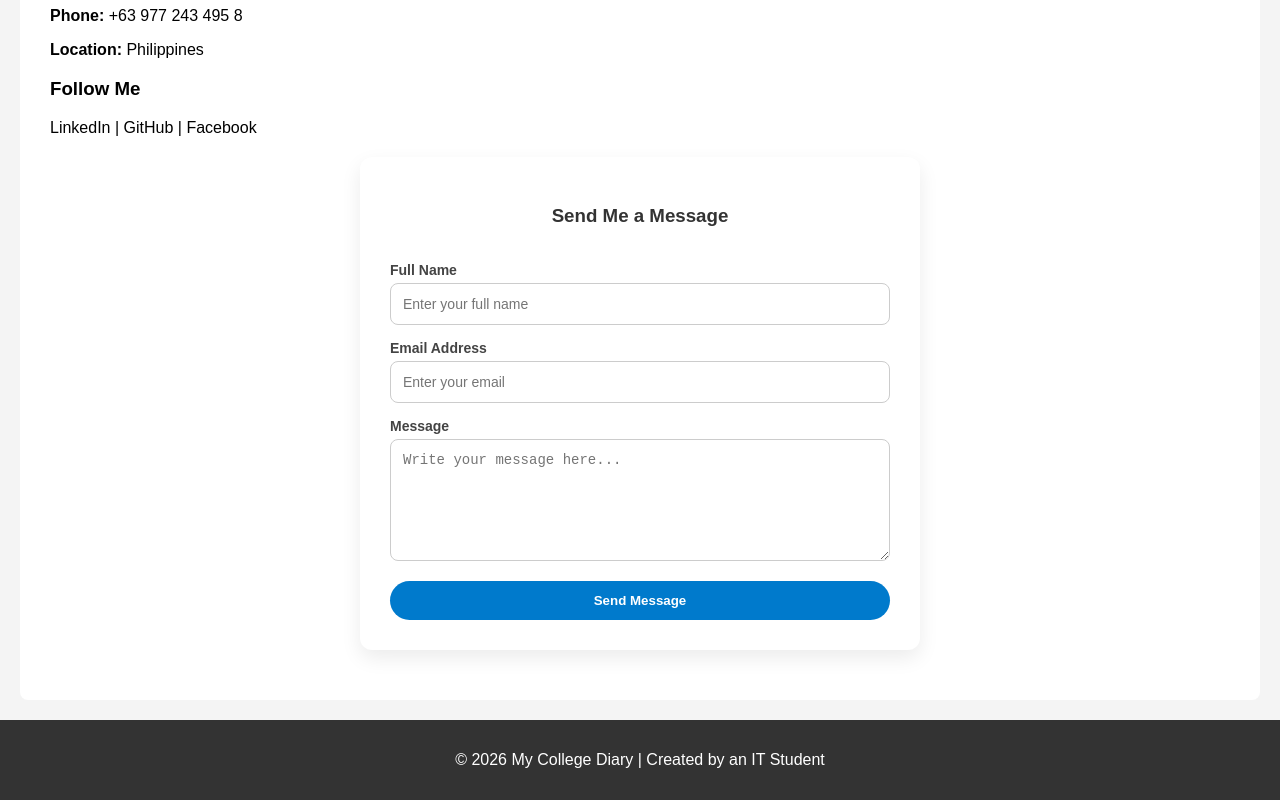
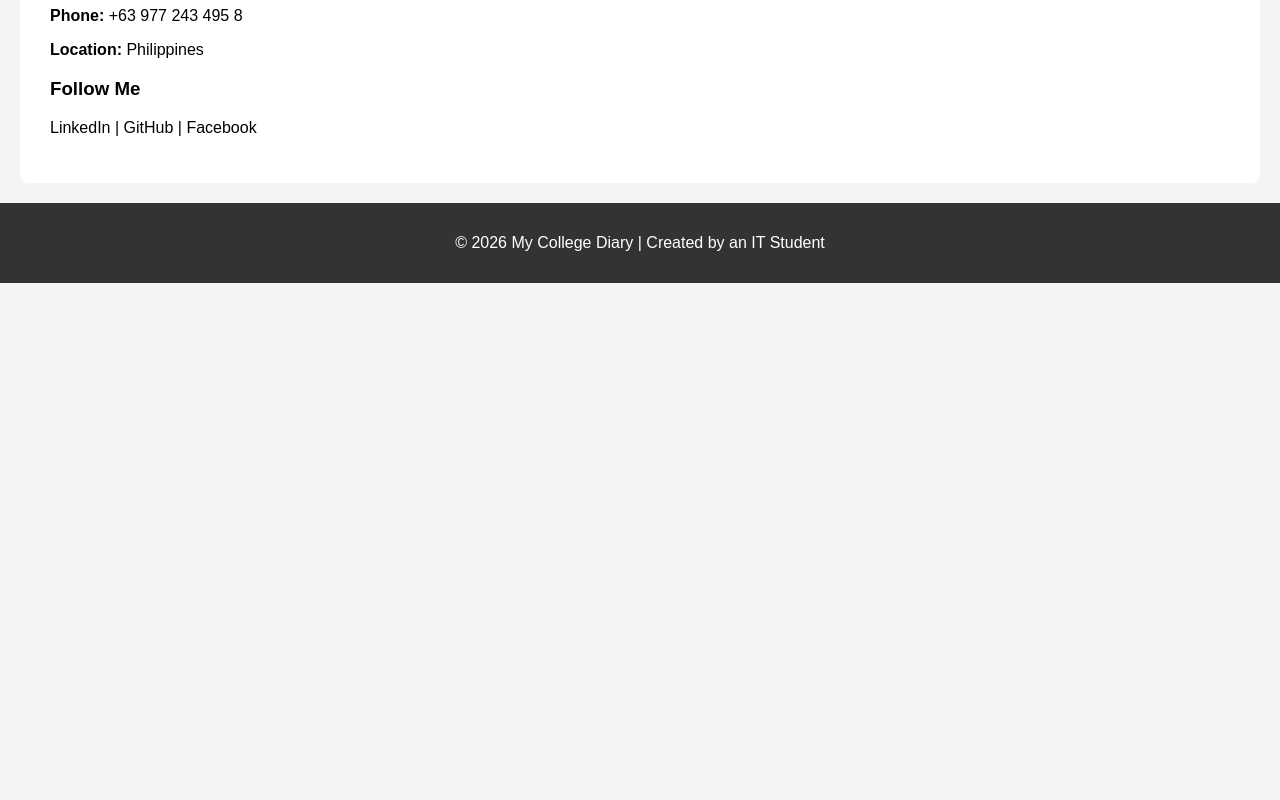
Before and after one commit to Renzy123ai/myDIARY, a plain HTML site: page contact.html in a window 1280 px wide. Shown: the part 446-1246 px from the top of the page. After the commit the page ends 800 px from the top, so only its background shows below. Drawn offline with Linux system fonts and the light colour scheme.

Commit message:
Update contact.html

```diff
--- a/contact.html
+++ b/contact.html
@@ -37,24 +37,7 @@
 </p>
 </div>
 
-<div class="contact-form-box">
-<h3>Send Me a Message</h3>
 
-<form class="contact-form">
-
-<label for="name">Full Name</label>
-<input type="text" id="name" name="name" placeholder="Enter your full name" required>
-
-<label for="email">Email Address</label>
-<input type="email" id="email" name="email" placeholder="Enter your email" required>
-
-<label for="message">Message</label>
-<textarea id="message" name="message" rows="6" placeholder="Write your message here..." required></textarea>
-
-<button type="submit" class="btn">Send Message</button>
-
-</form>
-</div>
 
 </section>
 
```
